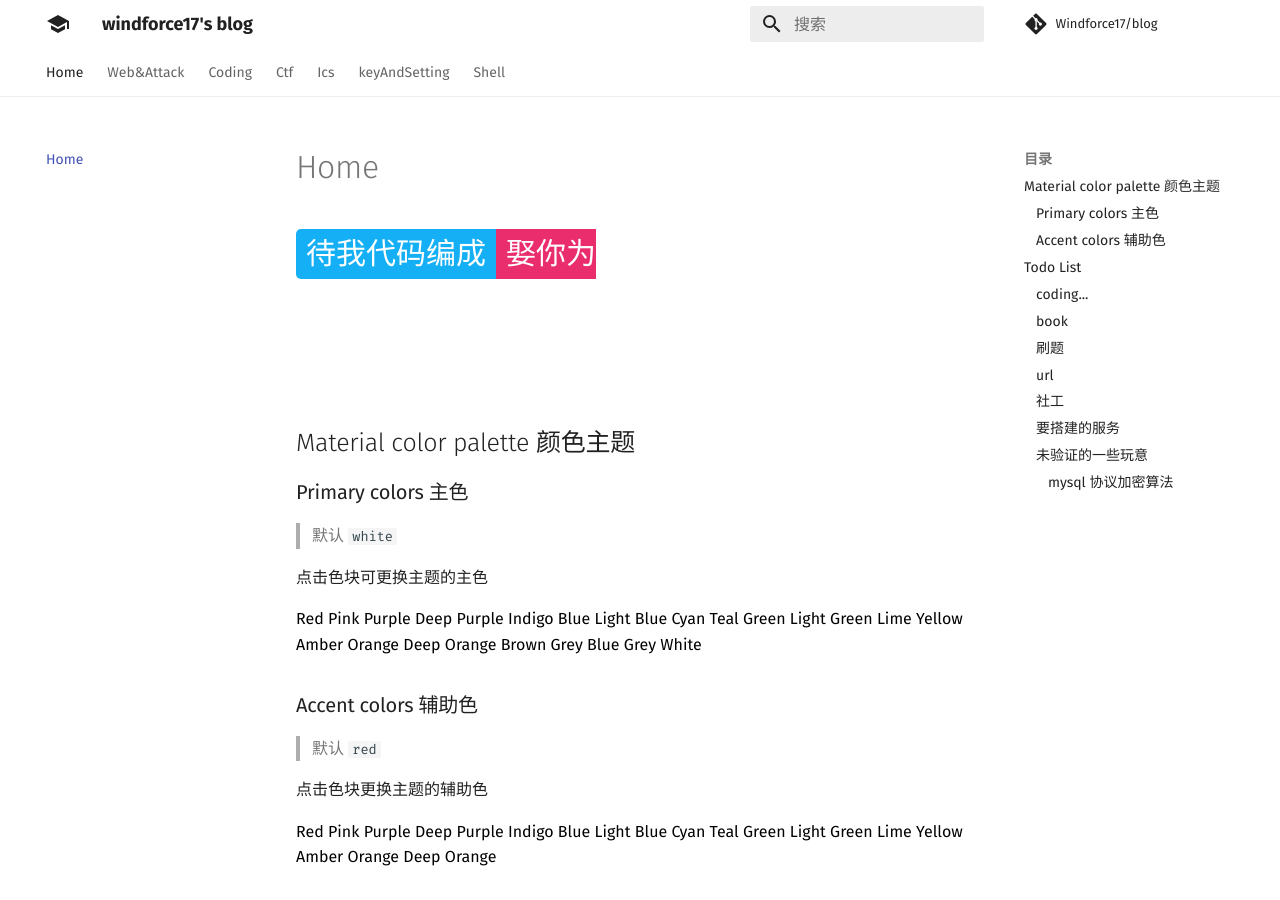
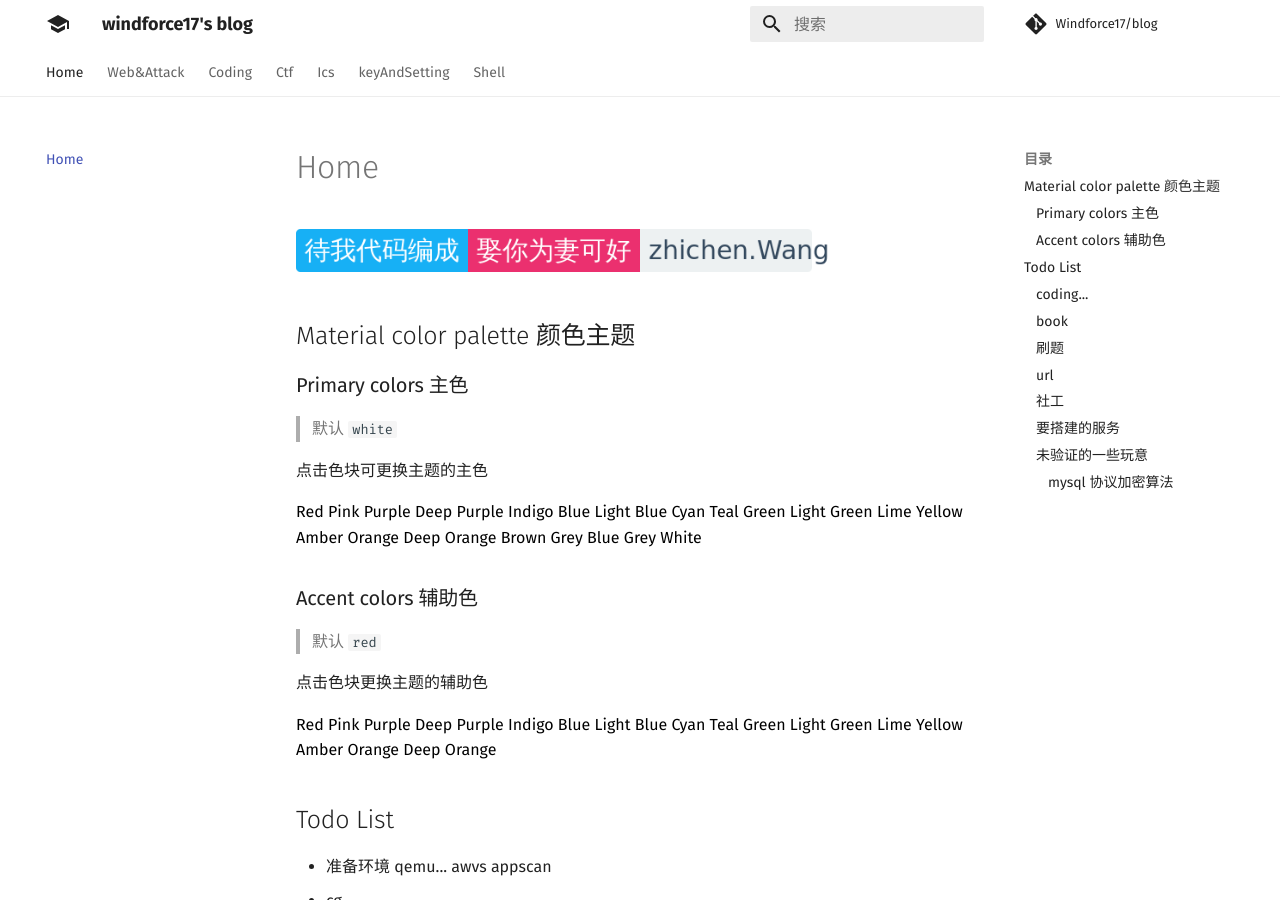
Before and after one commit to Windforce17/blog, an MkDocs documentation site: the page built from docs/README.md, in a window 1280 px wide and 900 px high. Built offline with MkDocs 1.6.1 and Material for MkDocs 9.7.7, drawn with Linux system fonts in a browser that asks for light colours; comment, search, counter and statistics services are not loaded.

Commit message:
change secret format

```diff
--- a/docs/README.md
+++ b/docs/README.md
@@ -1,4 +1,4 @@
-[![secret](https://raw.githubusercontent.com/Windforce17/blog/master/docs/_static/slogan.svg)](https://windforce17.github.io/blog)
+[![secret](https://raw.githubusercontent.com/Windforce17/blog/master/docs/_static/slogan.png)](https://windforce17.github.io/blog)
 ## Material color palette 颜色主题
 
 ### Primary colors 主色
```
Also changed, not shown: docs/_static/slogan.png (added), docs/_static/slogan.svg (deleted).
